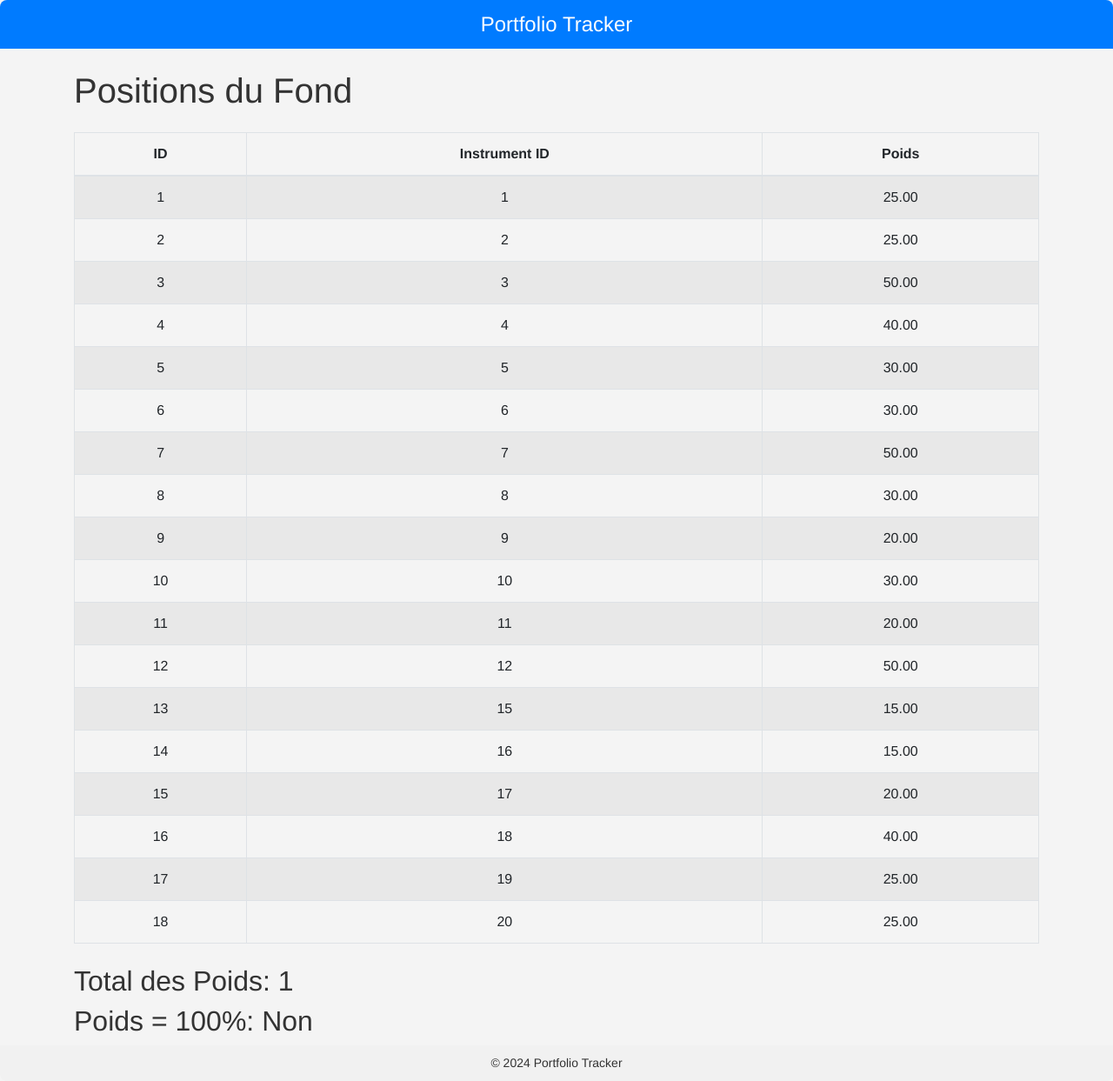
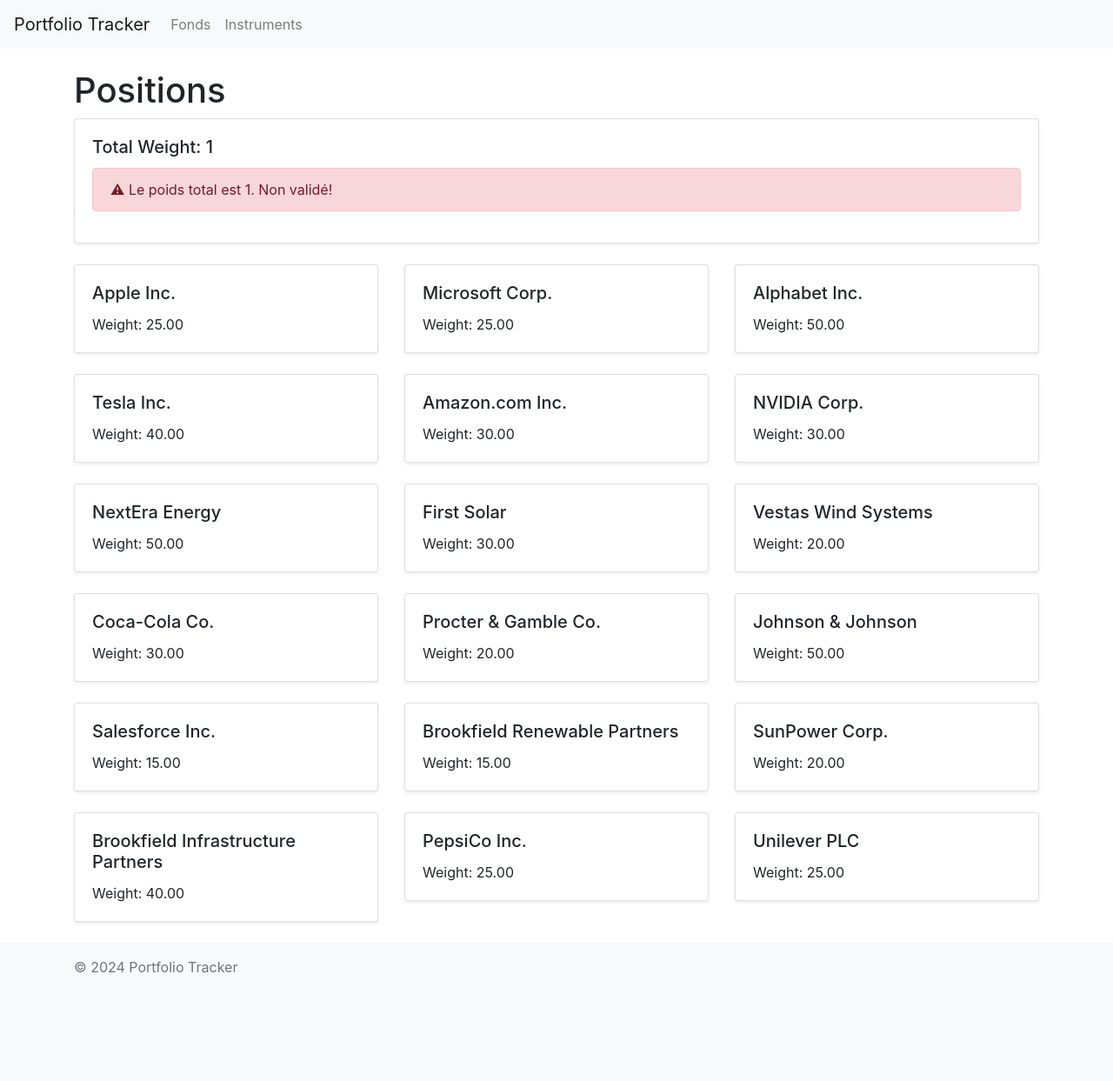
Before and after one commit to notRiyad/flask-portfolio-tracker, a Flask app: template templates/positions.html in a window 1280 px wide. Shown: the whole page at 87% size. After the commit the page ends 1119 px from the top, so only its background shows below. Run offline with Flask 2, Linux system fonts and the light colour scheme; data comes from the database, SQL or seed files in the repository; both versions use the stored data as it was after the commit; the template is opened without the code that fills it: values that come from a table or form of the project are taken from there, most other values are stand-ins (such as "Sample title", 1, 10 or a date in 2020); some libraries are stand-ins or nearby versions.

Commit message:
feat(add): Better front-end

```diff
--- /dev/null
+++ b/templates/base.html
@@ -0,0 +1,38 @@
+<!DOCTYPE html>
+<html lang="en">
+<head>
+    <meta charset="UTF-8">
+    <meta name="viewport" content="width=device-width, initial-scale=1, shrink-to-fit=no">
+    <title>Flask Portfolio Tracker</title>
+    <link href="https://maxcdn.bootstrapcdn.com/bootstrap/4.5.2/css/bootstrap.min.css" rel="stylesheet">
+</head>
+<body>
+    <nav class="navbar navbar-expand-lg navbar-light bg-light">
+        <a class="navbar-brand" href="/">Portfolio Tracker</a>
+        <button class="navbar-toggler" type="button" data-toggle="collapse" data-target="#navbarNav" aria-controls="navbarNav" aria-expanded="false" aria-label="Toggle navigation">
+            <span class="navbar-toggler-icon"></span>
+        </button>
+        <div class="collapse navbar-collapse" id="navbarNav">
+            <ul class="navbar-nav">
+                <li class="nav-item">
+                    <a class="nav-link" href="/fonds">Fonds</a>
+                </li>
+                <li class="nav-item">
+                    <a class="nav-link" href="/instruments">Instruments</a>
+                </li>
+            </ul>
+        </div>
+    </nav>
+    <div class="container mt-4">
+        {% block content %}{% endblock %}
+    </div>
+    <footer class="footer mt-auto py-3 bg-light">
+        <div class="container">
+            <span class="text-muted">&copy; 2024 Portfolio Tracker</span>
+        </div>
+    </footer>
+    <script src="https://code.jquery.com/jquery-3.5.1.slim.min.js"></script>
+    <script src="https://cdn.jsdelivr.net/npm/@popperjs/core@2.9.3/dist/umd/popper.min.js"></script>
+    <script src="https://maxcdn.bootstrapcdn.com/bootstrap/4.5.2/js/bootstrap.min.js"></script>
+</body>
+</html>
--- a/templates/positions.html
+++ b/templates/positions.html
@@ -1,37 +1,30 @@
-<!DOCTYPE html>
-<html lang="en">
-<head>
-    <meta charset="UTF-8">
-    <meta name="viewport" content="width=device-width, initial-scale=1.0">
-    <title>Positions</title>
-    <link rel="stylesheet" href="https://stackpath.bootstrapcdn.com/bootstrap/4.5.2/css/bootstrap.min.css">
-    <link rel="stylesheet" href="{{ url_for('static', filename='style.css') }}">
-</head>
-<body>
-    <div class="header">Portfolio Tracker</div>
-    <div class="container">
-        <h1 class="mt-4 mb-4">Positions du Fond</h1>
-        <table class="table table-bordered table-striped">
-            <thead>
-                <tr>
-                    <th>ID</th>
-                    <th>Instrument ID</th>
-                    <th>Poids</th>
-                </tr>
-            </thead>
-            <tbody>
-                {% for position in positions %}
-                <tr>
-                    <td>{{ position.id }}</td>
-                    <td>{{ position.instrument_id }}</td>
-                    <td>{{ position.poids }}</td>
-                </tr>
-                {% endfor %}
-            </tbody>
-        </table>
-        <h2 class="mt-4">Total des Poids: {{ total_poids }}</h2>
-        <h2>Poids = 100%: {{ 'Oui' if total_poids == 100 else 'Non' }}</h2>
+{% extends "base.html" %}
+{% block content %}
+<h1>Positions</h1>
+<div class="card mb-4 shadow-sm">
+    <div class="card-body">
+        <h5 class="card-title">Total Weight: {{ total_poids }}</h5>
+        {% if total_poids == 100 %}
+        <div class="alert alert-success" role="alert">
+            <span class="emoji">&#x1F44D;</span> Le poids total est exactement 100. Validé!
+        </div>
+        {% else %}
+        <div class="alert alert-danger" role="alert">
+            <span class="emoji">&#x26A0;</span> Le poids total est {{ total_poids }}. Non validé!
+        </div>
+        {% endif %}
     </div>
-    <div class="footer">© 2024 Portfolio Tracker</div>
-</body>
-</html>
+</div>
+<div class="row">
+    {% for position in positions %}
+    <div class="col-md-4">
+        <div class="card mb-4 shadow-sm">
+            <div class="card-body">
+                <h5 class="card-title">{{ position.instrument.name }}</h5>
+                <p class="card-text">Weight: {{ position.poids }}</p>
+            </div>
+        </div>
+    </div>
+    {% endfor %}
+</div>
+{% endblock %}
```
Also changed, not shown: populate_db.sql (+64 -40 lines), templates/fonds.html (+10 -17 lines), templates/instruments.html (+7 -20 lines).
